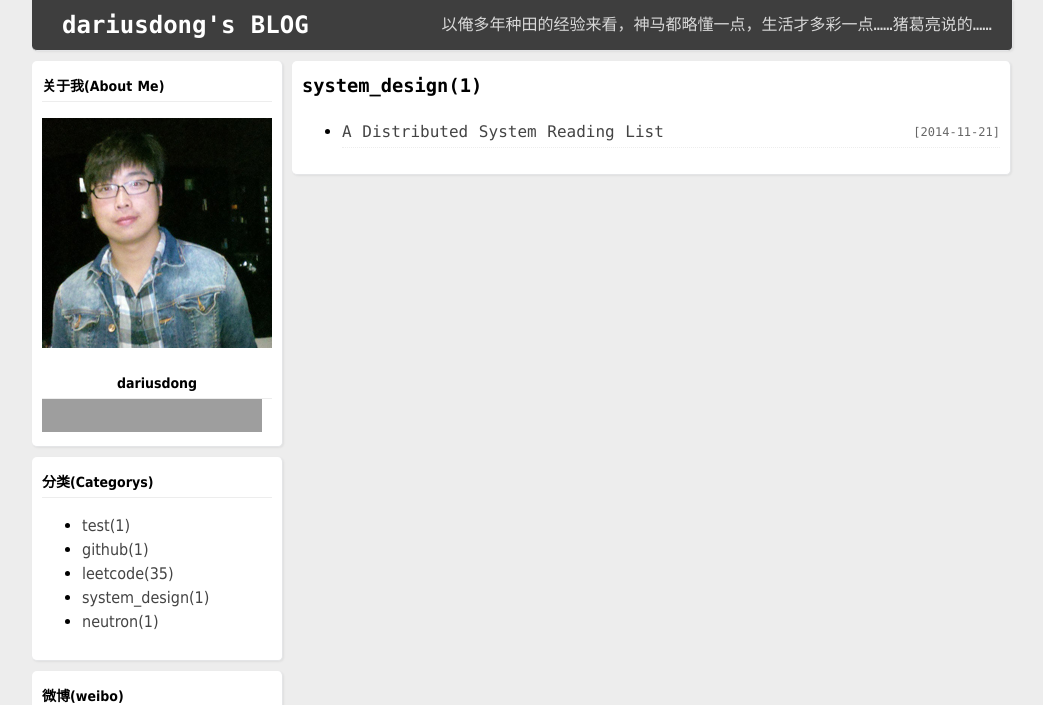
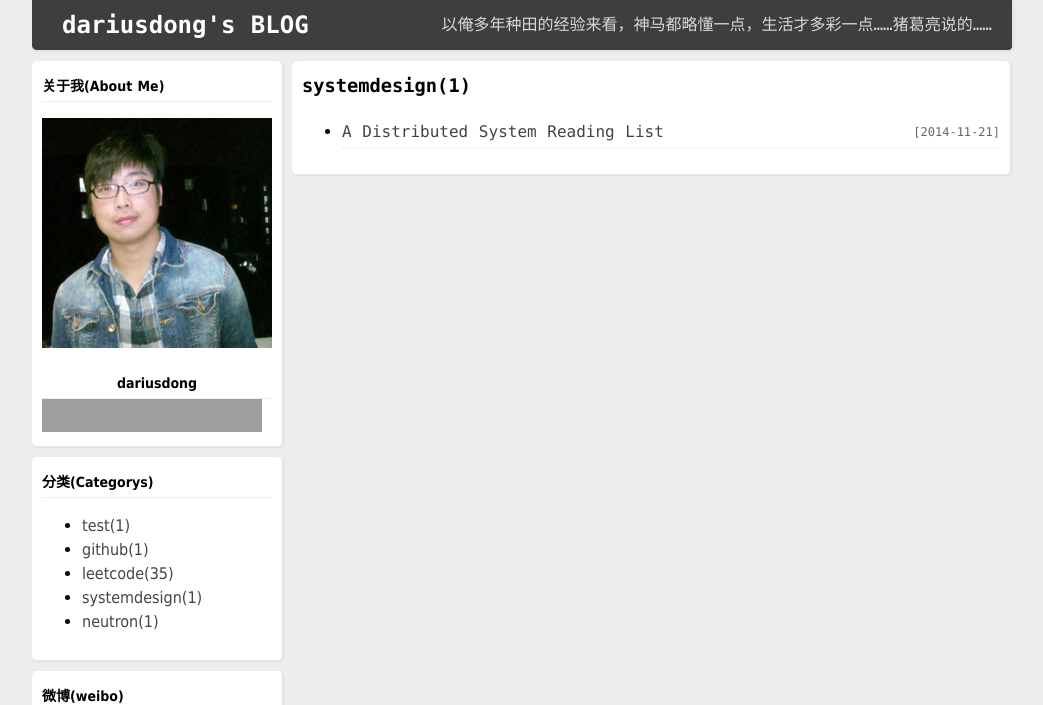
Before and after one commit to dariuskylin/blogs, a Jekyll site: the page built from categorys/systemdesign.html, in a window 1280 px wide, cut to the strip 0-705 px from the top of the page. Shown: the whole strip, without its empty margins (118-1161 px from the left). Built offline with Jekyll 4.4.1, drawn with Linux system fonts in a browser that asks for light colours; comment, search, counter and statistics services are not loaded; grey boxes are pictures that could not be loaded.

Commit message:
change category 'system_design' to 'systemdesign'

```diff
--- a/_posts/2014-11-21-system_design-Distributed-Systems-Reading-List.html
+++ b/_posts/2014-11-21-system_design-Distributed-Systems-Reading-List.html
@@ -1,7 +1,7 @@
 ---
 layout: post
 title: A Distributed System Reading List
-category: system_design
+category: systemdesign
 description: 一份分布式系统相关技术的阅读资料列表.
 img: 201411/spark-runs-everywhere.jpg
 keywords: Distributed System,
--- a/categorys/system_design.html
+++ b/categorys/systemdesign.html
@@ -1,6 +1,6 @@
 ---
 layout: default
 title: system_design_分类_
-catename: system_design
+catename: systemdesign
 ---
 {% include category.html  %}
```
